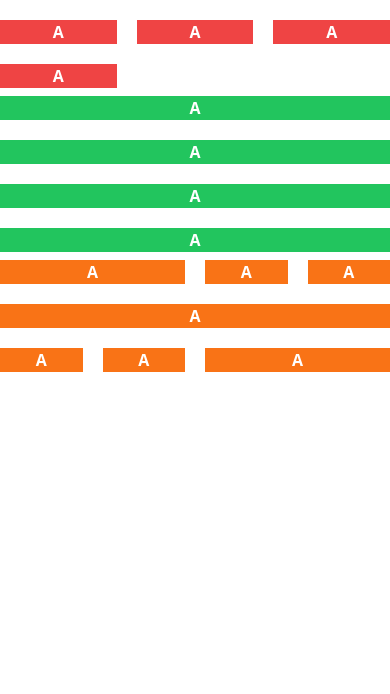
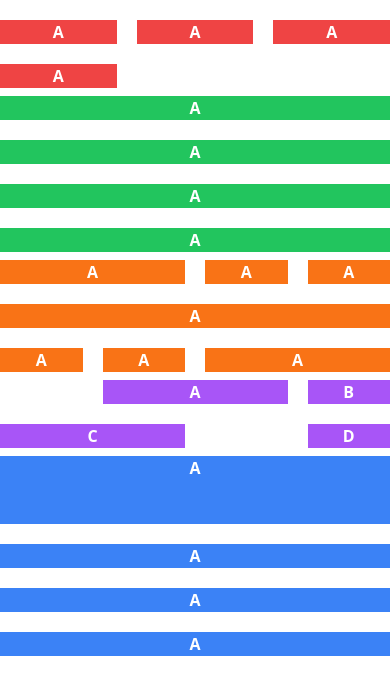
Before and after one commit to Eifro/curso-tailwindcss, a plain HTML site: page grid.html in a window 390 px wide. Drawn offline with nearby package versions, Linux system fonts and the light colour scheme.

Commit message:
grid columns, rows, responsive, practice

```diff
--- a/grid.html
+++ b/grid.html
@@ -33,5 +33,19 @@
     <div class="bg-orange-500">A</div>
     <div class="bg-orange-500 col-span-2">A</div>
   </div>
+  <!-- grid column start / end -->
+  <div class="grid grid-cols-4 gap-5 my-2">
+    <div class="bg-purple-500 col-start-2 col-end-4">A</div>
+    <div class="bg-purple-500">B</div>
+    <div class="bg-purple-500 col-start-1 col-end-3">C</div>
+    <div class="bg-purple-500 col-end-5">D</div>
+  </div>
+  <!-- grid template rows -->
+  <div class="grid grid-rows-4 gap-5">
+    <div class="bg-blue-500 row-span-2">A</div>
+    <div class="bg-blue-500">A</div>
+    <div class="bg-blue-500">A</div>
+    <div class="bg-blue-500">A</div>
+  </div>
 </body>
 </html>
```
Also changed, not shown: dash.html (added, +21 -0 lines).
